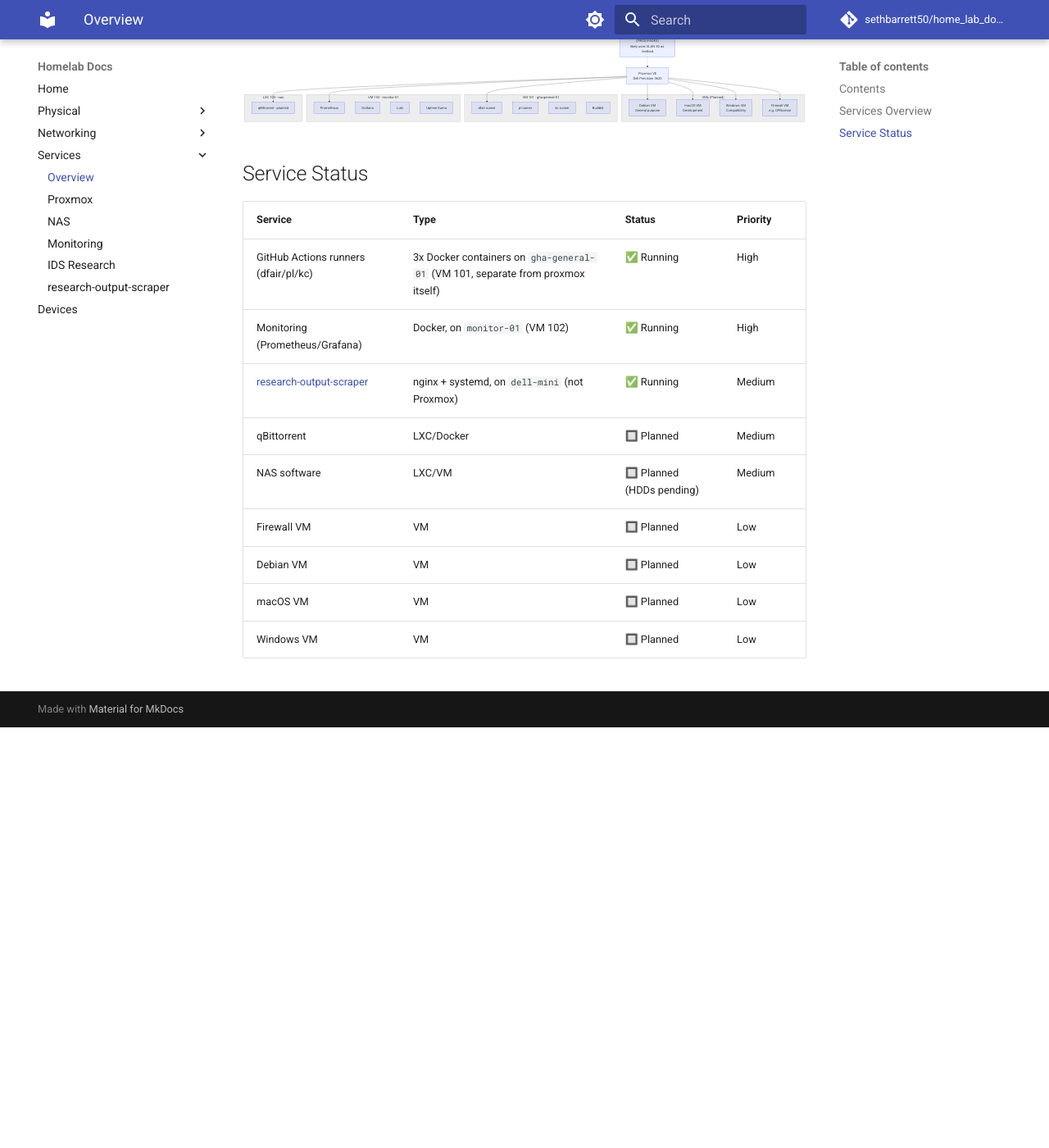
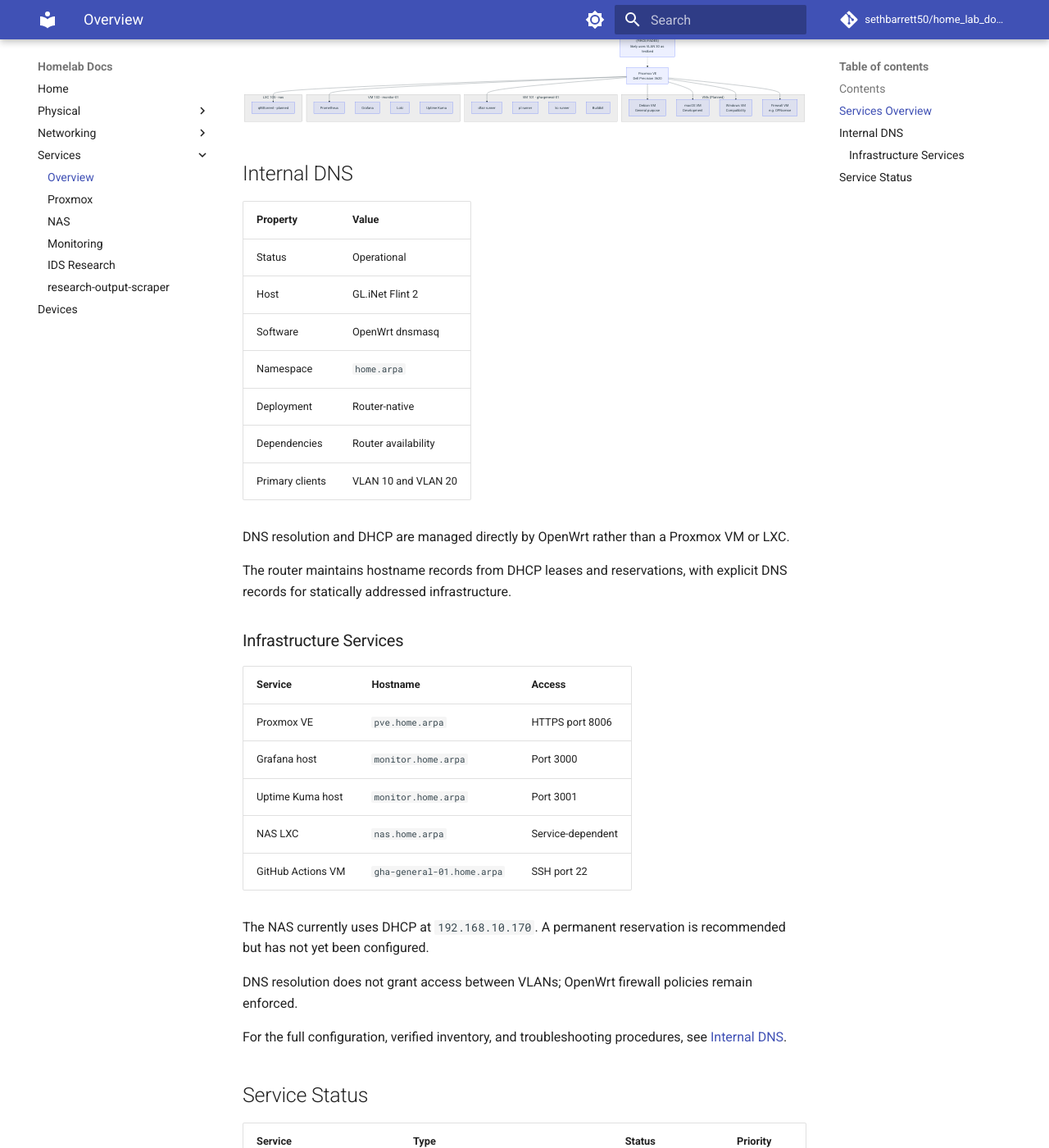
Before and after one commit to sethbarrett50/home_lab_docs, an MkDocs documentation site: the page built from docs/services/README.md, in a window 1280 px wide and 1400 px high, scrolled down 589 px. Shown: the whole window at 82% size. Built offline with MkDocs 1.6.1 and Material for MkDocs 9.7.7, drawn with Linux system fonts in a browser that asks for light colours; comment, search, counter and statistics services are not loaded; before the commit the page ends 1476 px from its top, so only the background shows below that.

Commit message:
docs: update surrounding docs with dns info

````diff
--- a/docs/services/README.md
+++ b/docs/services/README.md
@@ -58,6 +58,38 @@
     IDS -.-> PVE
 ```
 
+## Internal DNS
+
+| Property | Value |
+|---|---|
+| Status | Operational |
+| Host | GL.iNet Flint 2 |
+| Software | OpenWrt dnsmasq |
+| Namespace | `home.arpa` |
+| Deployment | Router-native |
+| Dependencies | Router availability |
+| Primary clients | VLAN 10 and VLAN 20 |
+
+DNS resolution and DHCP are managed directly by OpenWrt rather than a Proxmox VM or LXC.
+
+The router maintains hostname records from DHCP leases and reservations, with explicit DNS records for statically addressed infrastructure.
+
+### Infrastructure Services
+
+| Service | Hostname | Access |
+|---|---|---|
+| Proxmox VE | `pve.home.arpa` | HTTPS port 8006 |
+| Grafana host | `monitor.home.arpa` | Port 3000 |
+| Uptime Kuma host | `monitor.home.arpa` | Port 3001 |
+| NAS LXC | `nas.home.arpa` | Service-dependent |
+| GitHub Actions VM | `gha-general-01.home.arpa` | SSH port 22 |
+
+The NAS currently uses DHCP at `192.168.10.170`. A permanent reservation is recommended but has not yet been configured.
+
+DNS resolution does not grant access between VLANs; OpenWrt firewall policies remain enforced.
+
+For the full configuration, verified inventory, and troubleshooting procedures, see [Internal DNS](../networking/dns.md).
+
 ## Service Status
 
 | Service | Type | Status | Priority |
````
Also changed, not shown: docs/networking/README.md (+2 -0 lines).
